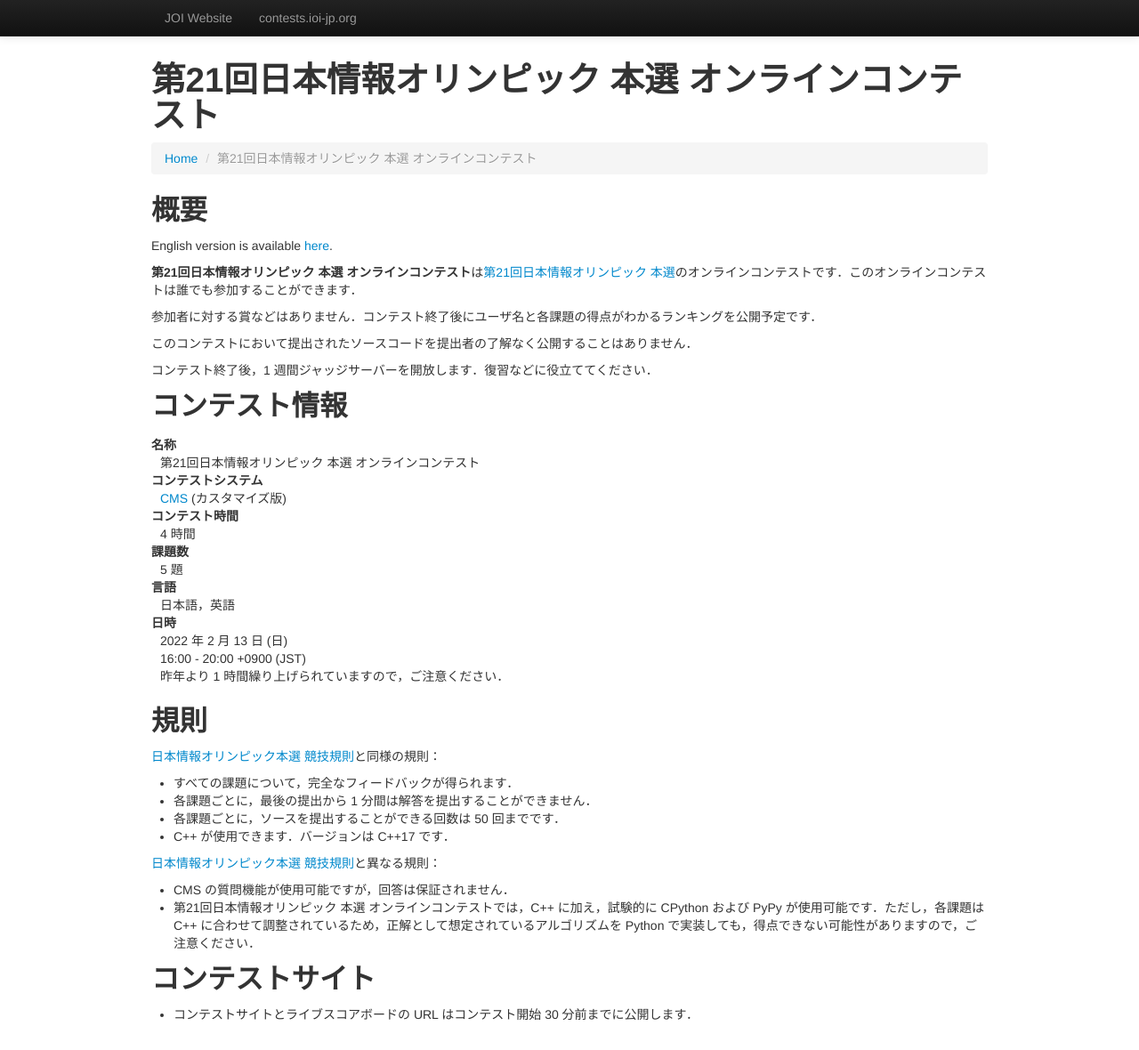
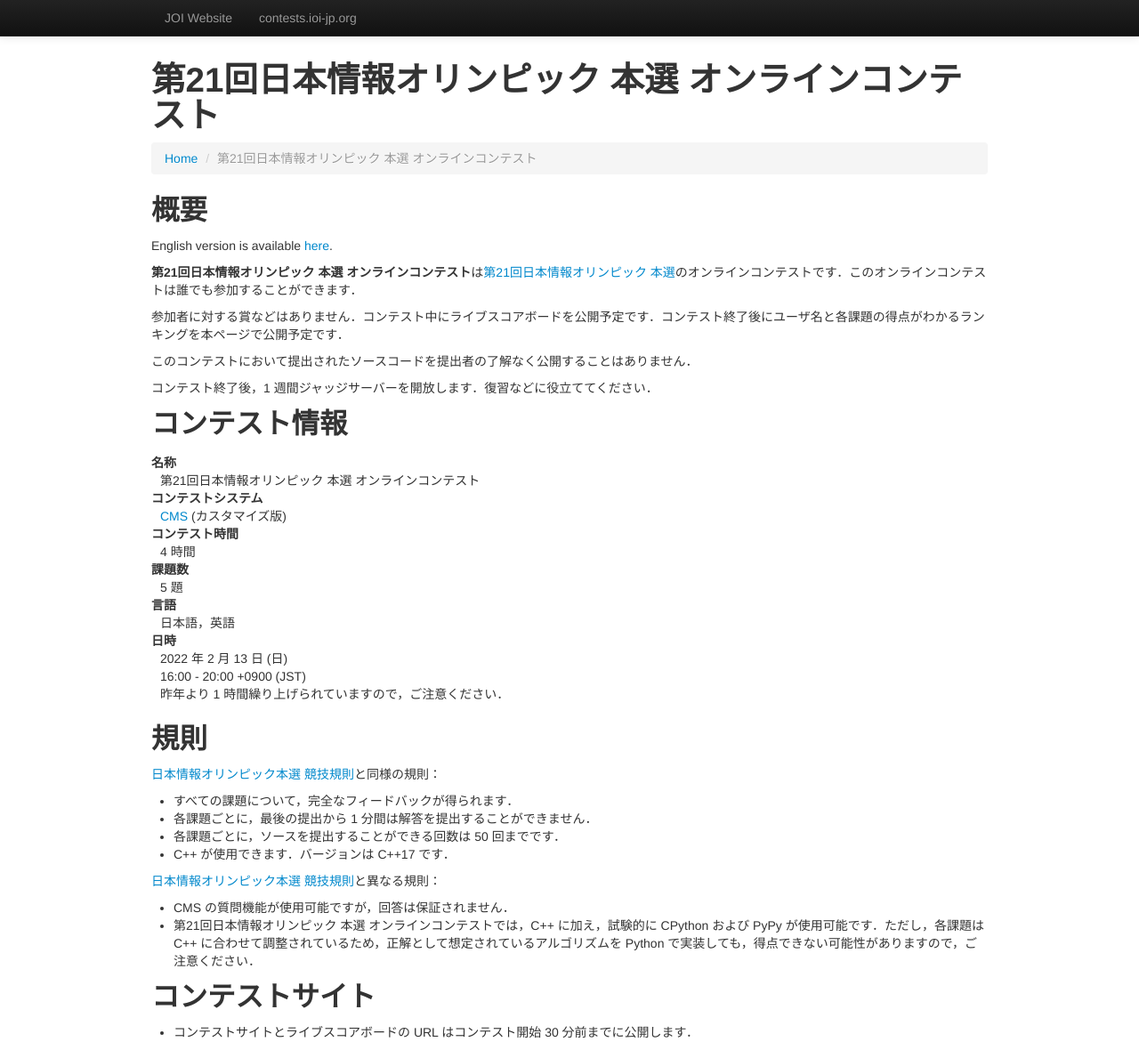
Before and after one commit to jcioi/joi-contests-site, a Jekyll site: the page built from joi-ho-2022/index.md, in a window 1280 px wide and 1180 px high. Shown: the whole window at 89% size. Built offline with Jekyll 4.4.1, drawn with Linux system fonts in a browser that asks for light colours.

```diff
--- a/joi-ho-2022/index.md
+++ b/joi-ho-2022/index.md
@@ -12,7 +12,7 @@ English version is available [here](./index-en.html).
 
 **第21回日本情報オリンピック 本選 オンラインコンテスト**は[第21回日本情報オリンピック 本選](https://www.ioi-jp.org/joi/2021/honsen.html)のオンラインコンテストです．このオンラインコンテストは誰でも参加することができます．
 
-参加者に対する賞などはありません．コンテスト終了後にユーザ名と各課題の得点がわかるランキングを公開予定です．
+参加者に対する賞などはありません．コンテスト中にライブスコアボードを公開予定です．コンテスト終了後にユーザ名と各課題の得点がわかるランキングを本ページで公開予定です．
 
 このコンテストにおいて提出されたソースコードを提出者の了解なく公開することはありません．
 
```
Also changed, not shown: joi-ho-2022/index-en.md (+1 -1 lines).
